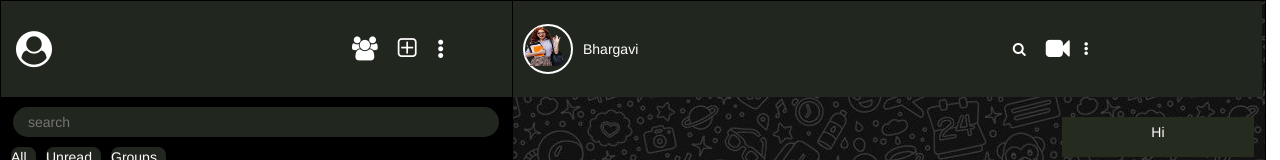
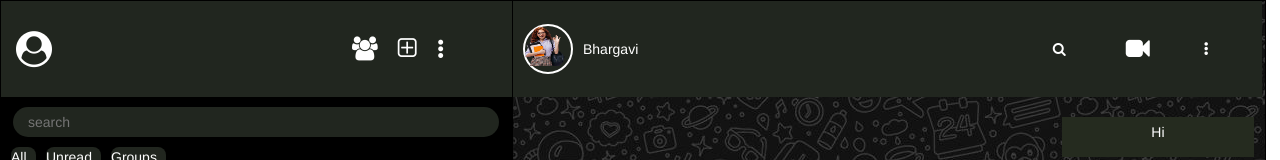
Before and after one commit to Umareddy-Yerra/newfolder, a plain HTML site: page index.html in a window 1280 px wide. Shown: the top 160 px of the page. Drawn offline with nearby package versions, Linux system fonts and the light colour scheme; some icons are missing.

Commit message:
Update style1.css

```diff
--- a/style1.css
+++ b/style1.css
@@ -241,6 +241,9 @@
       /* justify-content: center; */
 
 }
+.subdiv1 .head3,.head4,.head5{
+    padding-left: 40px;
+}
 .head1{
     border: 2px solid white;
     height: 50px;
```
